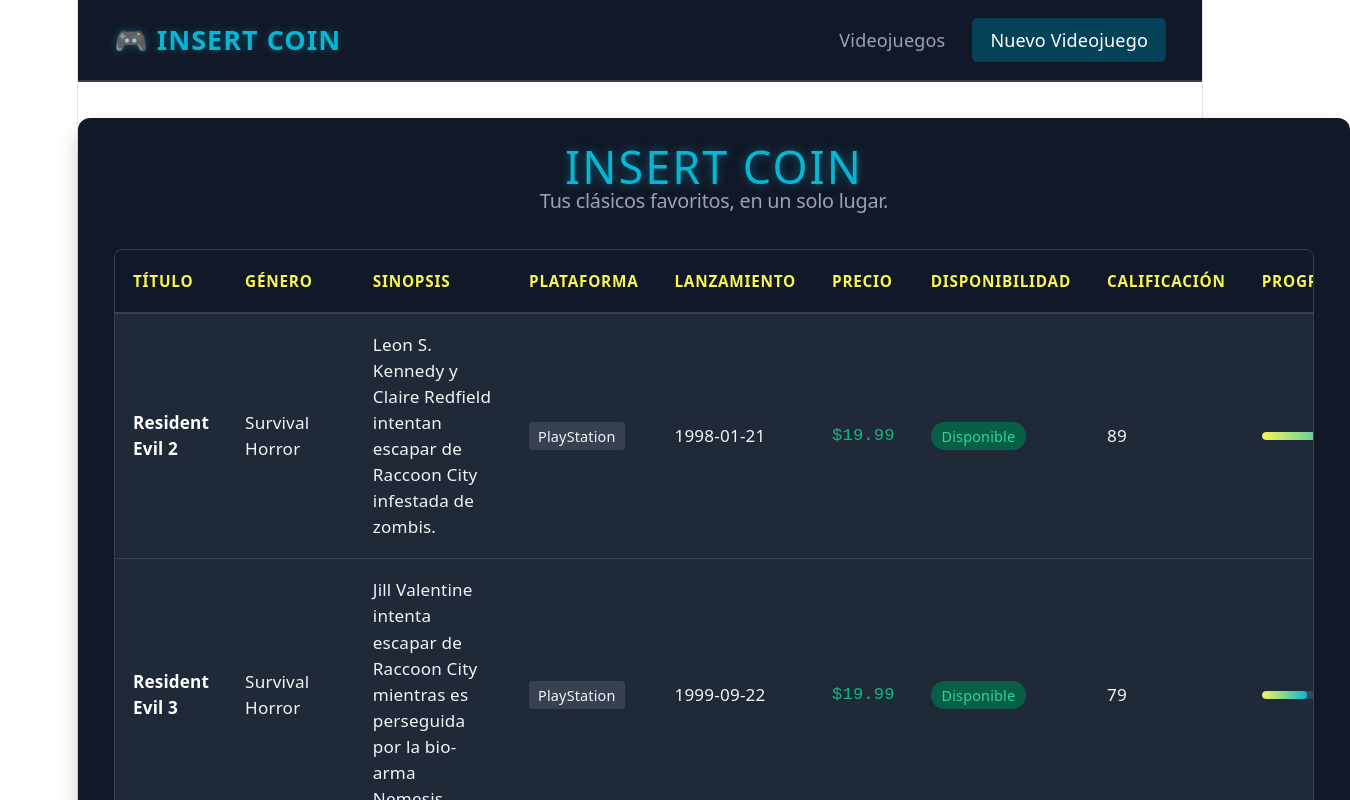
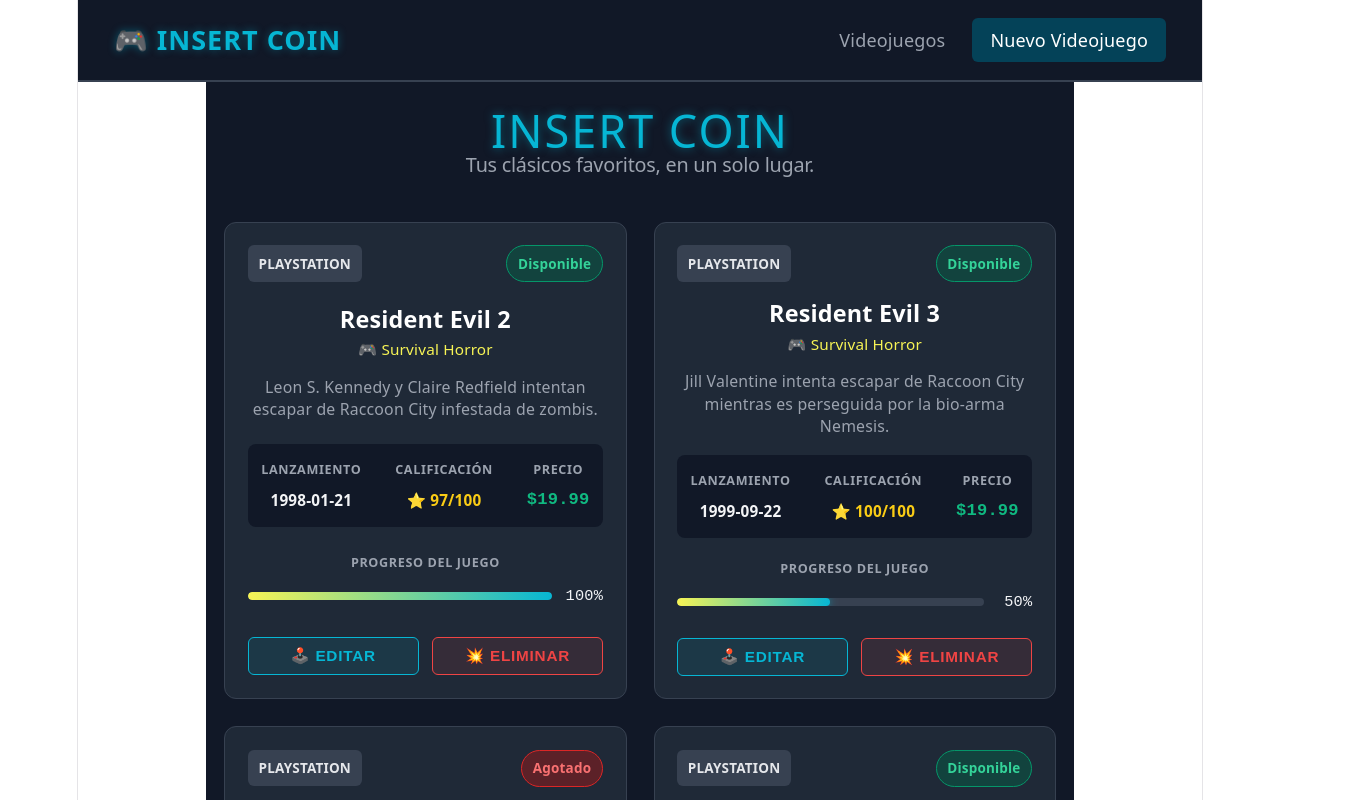
Before and after one commit to lopsig/react-fundamentos-parte2, a React (Vite) app: page / in a window 1280 px wide. Shown: the top 800 px of the page, 1350 px wide, since content can reach past the window. Built offline with nearby package versions, Linux system fonts and the light colour scheme.

Commit message:
feat: cambio de tabla por tarjetas para mejor visualizacion

```diff
--- a/src/components/TablaVideojuegos.css
+++ b/src/components/TablaVideojuegos.css
@@ -1,8 +1,8 @@
 :root {
-  --arcade-bg: #111827;        /* Deep dark background */
-  --card-bg: #1f2937;          /* Dark gray for table container */
-  --neon-purple: #f7f455;      /* Retro neon color modificado a amarillo */
-  --neon-cyan: #06b6d4;        /* Retro cyan color */
+  --arcade-bg: #111827;
+  --card-bg: #1f2937;
+  --neon-purple: #f7f455;
+  --neon-cyan: #06b6d4;
   --text-light: #f3f4f6;
   --text-muted: #9ca3af;
 }
@@ -11,17 +11,15 @@
   font-family: system-ui, -apple-system, sans-serif;
   background-color: var(--arcade-bg);
   color: var(--text-light);
-  padding: 2rem;
-  border-radius: 12px;
-  max-width: 1200px;
-  margin: 2rem auto;
-  box-shadow: 0 10px 25px -5px rgba(0, 0, 0, 0.3);
+  padding: 2rem 1rem;
+  max-width: 1300px;
+  margin: 0 auto;
 }
 
 /* Header Styles */
 .game-header {
   text-align: center;
-  margin-bottom: 2rem;
+  margin-bottom: 2.5rem;
 }
 
 .game-header h1 {
@@ -40,97 +38,167 @@
   margin-top: 0.5rem;
 }
 
-/* Table Wrapper */
-.game-table-wrapper {
-  background-color: var(--card-bg);
-  border-radius: 8px;
-  overflow: hidden;
-  border: 1px solid #374151;
+/* --- GRID DE TARJETAS --- */
+.game-cards-grid {
+  display: grid;
+  grid-template-columns: repeat(auto-fill, minmax(320px, 1fr));
+  gap: 1.5rem;
 }
 
-.game-table {
-  width: 100%;
-  border-collapse: collapse;
-  text-align: left;
+/* Tarjeta Individual */
+.game-card {
+  background-color: var(--card-bg);
+  border: 1px solid #374151;
+  border-radius: 12px;
+  padding: 1.25rem;
+  display: flex;
+  flex-direction: column;
+  justify-content: space-between;
+  transition: transform 0.2s ease, box-shadow 0.2s ease, border-color 0.2s ease;
 }
 
-.game-table th {
-  background-color: #111827;
-  color: var(--neon-purple);
+.game-card:hover {
+  transform: translateY(-4px);
+  border-color: var(--neon-cyan);
+  box-shadow: 0 10px 20px rgba(0, 0, 0, 0.4), 0 0 12px rgba(6, 182, 212, 0.2);
+}
+
+/* Header de la Tarjeta */
+.card-header {
+  display: flex;
+  justify-content: space-between;
+  align-items: center;
+  margin-bottom: 1rem;
+}
+
+.badge.platform {
+  background-color: #374151;
+  color: #e5e7eb;
+  padding: 0.3rem 0.6rem;
+  border-radius: 6px;
+  font-size: 0.75rem;
   font-weight: 600;
   text-transform: uppercase;
-  font-size: 0.85rem;
-  letter-spacing: 0.05em;
-  padding: 1rem;
-  border-bottom: 2px solid #374151;
 }
 
-.game-table td {
-  padding: 1rem;
-  border-bottom: 1px solid #374151;
-  font-size: 0.95rem;
+.status {
+  padding: 0.25rem 0.6rem;
+  border-radius: 9999px;
+  font-size: 0.75rem;
+  font-weight: 600;
+}
+.status.in-stock {
+  background-color: rgba(6, 95, 70, 0.5);
+  color: #34d399;
+  border: 1px solid #059669;
+}
+.status.out-of-stock {
+  background-color: rgba(153, 27, 27, 0.5);
+  color: #f87171;
+  border: 1px solid #dc2626;
 }
 
-.game-table tbody tr:hover {
-  background-color: #2563eb1a; /* Subtle neon blue highlight on hover */
+/* Cuerpo de la Tarjeta */
+.card-body {
+  margin-bottom: 1rem;
 }
 
-/* Special Columns Custom Styling */
 .game-title {
+  font-size: 1.3rem;
+  font-weight: 700;
+  color: #ffffff;
+  margin: 0 0 0.25rem 0;
+}
+
+.game-genre {
+  font-size: 0.85rem;
+  color: var(--neon-purple);
+  margin: 0 0 0.75rem 0;
+  font-weight: 500;
+}
+
+.game-synopsis {
+  font-size: 0.88rem;
+  color: var(--text-muted);
+  line-height: 1.4;
+  margin: 0;
+  display: -webkit-box;
+  -webkit-line-clamp: 3; /* Limita la sinopsis a 3 líneas para homogeneidad */
+  -webkit-box-orient: vertical;
+  overflow: hidden;
+}
+
+/* Detalles (Lanzamiento, Calificación, Precio) */
+.card-details {
+  display: flex;
+  justify-content: space-between;
+  background-color: #111827;
+  padding: 0.75rem;
+  border-radius: 8px;
+  margin-bottom: 1rem;
+}
+
+.detail-item {
+  display: flex;
+  flex-direction: column;
+  gap: 0.2rem;
+}
+
+.detail-label {
+  font-size: 0.7rem;
+  text-transform: uppercase;
+  color: var(--text-muted);
   font-weight: 600;
-  color: #ffffff;
+  letter-spacing: 0.05em;
+}
+
+.detail-value {
+  font-size: 0.85rem;
+  font-weight: 600;
+  color: #f3f4f6;
+}
+
+.detail-value.score {
+  color: #facc15;
 }
 
 .game-price {
   font-family: monospace;
-  font-size: 1.05rem;
-  color: #10b981; /* Green for money */
+  font-size: 0.95rem;
+  color: #10b981;
 }
 
-.badge.platform {
-  background-color: #374151;
-  padding: 0.25rem 0.5rem;
-  border-radius: 4px;
-  font-size: 0.8rem;
+/* Barra de Progreso */
+.card-progress {
+  margin-bottom: 1.25rem;
+  display: flex;
+  flex-direction: column;
+  gap: 0.4rem;
 }
 
-/* Status Availability */
-.status {
-  padding: 0.25rem 0.6rem;
-  border-radius: 9999px;
-  font-size: 0.8rem;
-  font-weight: 500;
-}
-.status.in-stock {
-  background-color: #065f46;
-  color: #34d399;
-}
-.status.out-of-stock {
-  background-color: #991b1b;
-  color: #f87171;
+/* Botones de Acción */
+.card-actions {
+  display: flex;
+  gap: 0.75rem;
 }
 
-/* --- Action Buttons Container --- */
-.action-buttons {
-  display: flex;
-  gap: 0.5rem;
-  justify-content: flex-start;
-}
-
-/* Base style for action buttons */
 .btn-action {
-  padding: 0.4rem 0.8rem;
+  flex: 1;
+  padding: 0.5rem;
   font-size: 0.85rem;
   font-weight: 600;
   border: none;
-  border-radius: 4px;
+  border-radius: 6px;
   cursor: pointer;
   transition: all 0.2s ease;
   text-transform: uppercase;
   letter-spacing: 0.05em;
+  display: flex;
+  justify-content: center;
+  align-items: center;
+  gap: 0.3rem;
 }
 
-/* Edit Button Style (Neon Cyan theme) */
 .btn-edit {
   background-color: rgba(6, 182, 212, 0.1);
   border: 1px solid #06b6d4;
@@ -140,10 +208,9 @@
 .btn-edit:hover {
   background-color: #06b6d4;
   color: #111827;
-  box-shadow: 0 0 10px rgba(6, 182, 212, 0.5);
+  box-shadow: 0 0 10px rgba(6, 182, 212, 0.4);
 }
 
-/* Delete Button Style (Laser Red theme) */
 .btn-delete {
   background-color: rgba(239, 68, 68, 0.1);
   border: 1px solid #ef4444;
@@ -153,80 +220,16 @@
 .btn-delete:hover {
   background-color: #ef4444;
   color: #ffffff;
-  box-shadow: 0 0 10px rgba(239, 68, 68, 0.5);
+  box-shadow: 0 0 10px rgba(239, 68, 68, 0.4);
 }
 
-/* Subtle click animation */
 .btn-action:active {
-  transform: scale(0.95);
+  transform: scale(0.96);
 }
 
-/* --- Responsive Layout (Mobile Cards) --- */
-@media screen and (max-width: 768px) {
-  /* Reduce container padding so we have more horizontal space */
-  .game-container {
-    padding: 1rem 0.5rem;
-    margin: 1rem;
-  }
-
-  .game-table thead {
-    display: none;
-  }
-
-  .game-table, .game-table tbody, .game-table tr, .game-table td {
-    display: block;
-    width: 100%;
-    box-sizing: border-box; /* Ensures padding doesn't cause overflow */
-  }
-
-  .game-table tr {
-    border: 1px solid #374151;
-    border-radius: 8px;
-    margin-bottom: 1rem;
-    padding: 0.5rem 0;
-    background-color: var(--card-bg);
-  }
-
-  .game-table td {
-    display: flex;
-    justify-content: space-between;
-    align-items: center;
-    border-bottom: 1px dashed #374151;
-    padding: 0.75rem 1rem;
-    text-align: right;
-    gap: 1rem; /* Adds a safe gap between the label and the value */
-  }
-
-  .game-table td:last-child {
-    border-bottom: none;
-  }
-
-  /* Make sure long text wraps to the next line instead of cutting off */
-  .game-title, .game-table td {
-    word-break: break-word;
-    white-space: normal;
-  }
-
-  .game-table td::before {
-    content: attr(data-label);
-    font-weight: 600;
-    color: var(--neon-purple);
-    text-transform: uppercase;
-    font-size: 0.8rem;
-    text-align: left;
-    min-width: 100px; /* Gives the label a fixed minimum space */
-    flex-shrink: 0;   /* Prevents the label from squishing */
-  }
-
-  /* Fix progress container width for mobile */
-  .progress-container {
-    width: 100%;
-    max-width: 180px; /* Limits the bar size so it doesn't crowd out space */
-    justify-content: flex-end;
-  }
-
-  .action-buttons {
-    width: 100%;
-    justify-content: flex-end; /* Aligns buttons right inside mobile cards */
+/* Responsive Ajustes */
+@media screen and (max-width: 480px) {
+  .game-cards-grid {
+    grid-template-columns: 1fr; /* Una sola columna en pantallas muy pequeñas */
   }
 }
--- a/src/components/TablaVideojuegos.jsx
+++ b/src/components/TablaVideojuegos.jsx
@@ -17,43 +17,50 @@
         </div>
       </div>
 
-      <div className="game-table-wrapper">
-        <table className="game-table">
-          <thead>
-            <tr>
-              <th>Título</th>
-              <th>Género</th>
-              <th>Sinopsis</th>
-              <th>Plataforma</th>
-              <th>Lanzamiento</th>
-              <th>Precio</th>
-              <th>Disponibilidad</th>
-              <th>Calificación</th>
-              <th>Progreso</th>
-              <th>Acciones</th>
-            </tr>
-          </thead>
-          <tbody>
-            {
-              videojuegos.map((vid) => (
-                <tr key={vid.id}>
-                  <td data-label="Título" className="game-title">{vid.titulo}</td>
-                  <td data-label="Género">{vid.genero}</td>
-                  <td data-label="Sinopsis"><p>{vid.sinopsis}</p></td>
-                  <td data-label="Plataforma"><span className="badge platform">{vid.plataforma}</span></td>
-                  <td data-label="Lanzamiento">{vid.lanzamiento}</td>
-                  <td data-label="Precio" className="game-price">${vid.precio}</td>
-                  <td data-label="Disponibilidad">
+      {/* Grid de Tarjetas */}
+      <div className="game-cards-grid">
+        {videojuegos.map((vid) => (
+          <div className="game-card" key={vid.id}>
+
+            {/* Encabezado de la Tarjeta */}
+            <div className="card-header">
+              <span className="badge platform">{vid.plataforma}</span>
               <span className={`status ${vid.disponible ? 'in-stock' : 'out-of-stock'}`}>
                 {vid.disponible ? 'Disponible' : 'Agotado'}
               </span>
-                  </td>
-                  <td data-label="Calificacion">{vid.calificacion }</td>
-                  <td data-label="Progreso">
+            </div>
+
+            {/* Contenido Principal */}
+            <div className="card-body">
+              <h3 className="game-title">{vid.titulo}</h3>
+              <p className="game-genre">🎮 {vid.genero}</p>
+              <p className="game-synopsis">{vid.sinopsis}</p>
+            </div>
+
+            {/* Detalles (Lanzamiento, Precio y Calificación) */}
+            <div className="card-details">
+              <div className="detail-item">
+                <span className="detail-label">Lanzamiento</span>
+                <span className="detail-value">{vid.lanzamiento}</span>
+              </div>
+              <div className="detail-item">
+                <span className="detail-label">Calificación</span>
+                <span className="detail-value score">⭐ {vid.calificacion}/100</span>
+              </div>
+              <div className="detail-item">
+                <span className="detail-label">Precio</span>
+                <span className="detail-value game-price">${vid.precio}</span>
+              </div>
+            </div>
+
+            {/* Barra de Progreso */}
+            <div className="card-progress">
+              <span className="detail-label">Progreso del Juego</span>
               <BarraProgreso porcentaje={vid.progreso} />
-                  </td>
-                  <td data-label="Acciones">
-                    <div className="action-buttons">
+            </div>
+
+            {/* Acciones */}
+            <div className="card-actions">
               <button
                 className="btn-action btn-edit"
                 onClick={() => manejarEditar(vid)}
@@ -67,12 +74,9 @@
                 💥 Eliminar
               </button>
             </div>
-                  </td>
-                </tr>
-              ))
-            }
-          </tbody>
-        </table>
+
+          </div>
+        ))}
       </div>
     </div>
   )
--- a/src/data/videojuegos.js
+++ b/src/data/videojuegos.js
@@ -10,7 +10,7 @@
     progreso: 100,
     sinopsis:
       "Leon S. Kennedy y Claire Redfield intentan escapar de Raccoon City infestada de zombis.",
-    calificacion: 89,
+    calificacion: 97,
   },
   {
     id: 2,
@@ -23,7 +23,7 @@
     progreso: 50,
     sinopsis:
       "Jill Valentine intenta escapar de Raccoon City mientras es perseguida por la bio-arma Nemesis.",
-    calificacion: 79,
+    calificacion: 100,
   },
   {
     id: 3,
@@ -36,7 +36,7 @@
     progreso: 0.0,
     sinopsis:
       "Regina y su equipo investigan una instalación secreta infestada de dinosaurios letales.",
-    calificacion: 82,
+    calificacion: 97,
   },
   {
     id: 4,
@@ -49,7 +49,7 @@
     progreso: 75,
     sinopsis:
       "Una misión de rescate en el tiempo donde el equipo enfrenta hordas masivas de dinosaurios.",
-    calificacion: 86,
+    calificacion: 100,
   },
   {
     id: 5,
```
Lines whose indentation alone changed are shown as unchanged.
